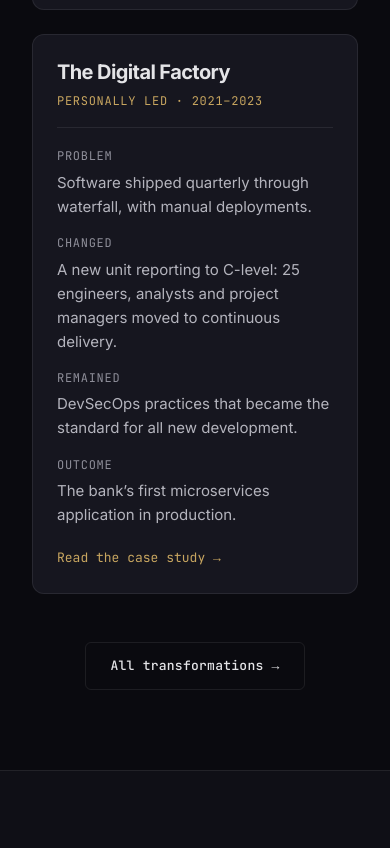
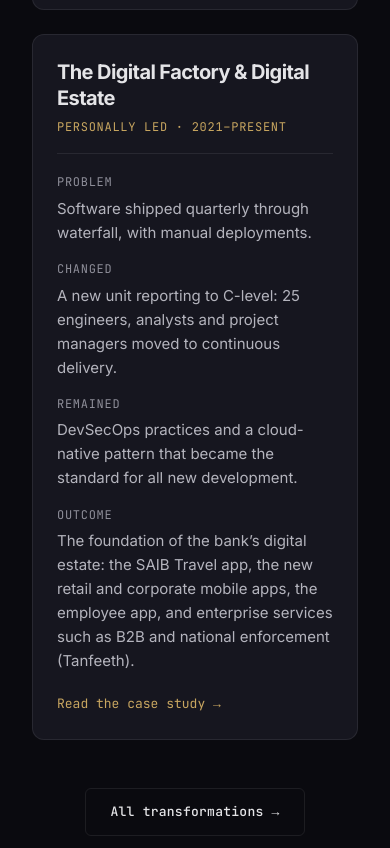
Before and after one commit to walidkhb/walidkhb.github.io, a plain HTML site: page index.html in a window 390 px wide. Shown: the part 7962-8810 px from the top of the page. Drawn offline with nearby package versions, Linux system fonts and the light colour scheme; a web font is replaced by a local one.

Commit message:
Home: show the digital estate built on the Digital Factory pattern
The Digital Factory preview now names what was built on it: the SAIB
Travel app, the new retail and corporate mobile apps, the employee app and
enterprise services such as B2B and national enforcement.

Co-Authored-By: Claude Opus 5.5 <noreply@anthropic.com>
Claude-Session: https://claude.ai/code/session_01EhKxS5rGcUZJ6DKFbCbsPo

```diff
--- a/index.html
+++ b/index.html
@@ -362,14 +362,14 @@
         </article>
         <article class="case-preview fade-in">
           <header class="case-preview__head">
-            <h3 class="case-preview__title">The Digital Factory</h3>
-            <span class="case-preview__role">Personally led &middot; 2021&ndash;2023</span>
+            <h3 class="case-preview__title">The Digital Factory &amp; Digital Estate</h3>
+            <span class="case-preview__role">Personally led &middot; 2021&ndash;present</span>
           </header>
           <dl class="case-preview__facts">
             <div><dt>Problem</dt><dd>Software shipped quarterly through waterfall, with manual deployments.</dd></div>
             <div><dt>Changed</dt><dd>A new unit reporting to C-level: 25 engineers, analysts and project managers moved to continuous delivery.</dd></div>
-            <div><dt>Remained</dt><dd>DevSecOps practices that became the standard for all new development.</dd></div>
-            <div><dt>Outcome</dt><dd>The bank&rsquo;s first microservices application in production.</dd></div>
+            <div><dt>Remained</dt><dd>DevSecOps practices and a cloud-native pattern that became the standard for all new development.</dd></div>
+            <div><dt>Outcome</dt><dd>The foundation of the bank&rsquo;s digital estate: the SAIB Travel app, the new retail and corporate mobile apps, the employee app, and enterprise services such as B2B and national enforcement (Tanfeeth).</dd></div>
           </dl>
           <a class="case-preview__link" href="projects.html#digital-factory">Read the case study <span class="arrow" aria-hidden="true">&rarr;</span></a>
         </article>
```
